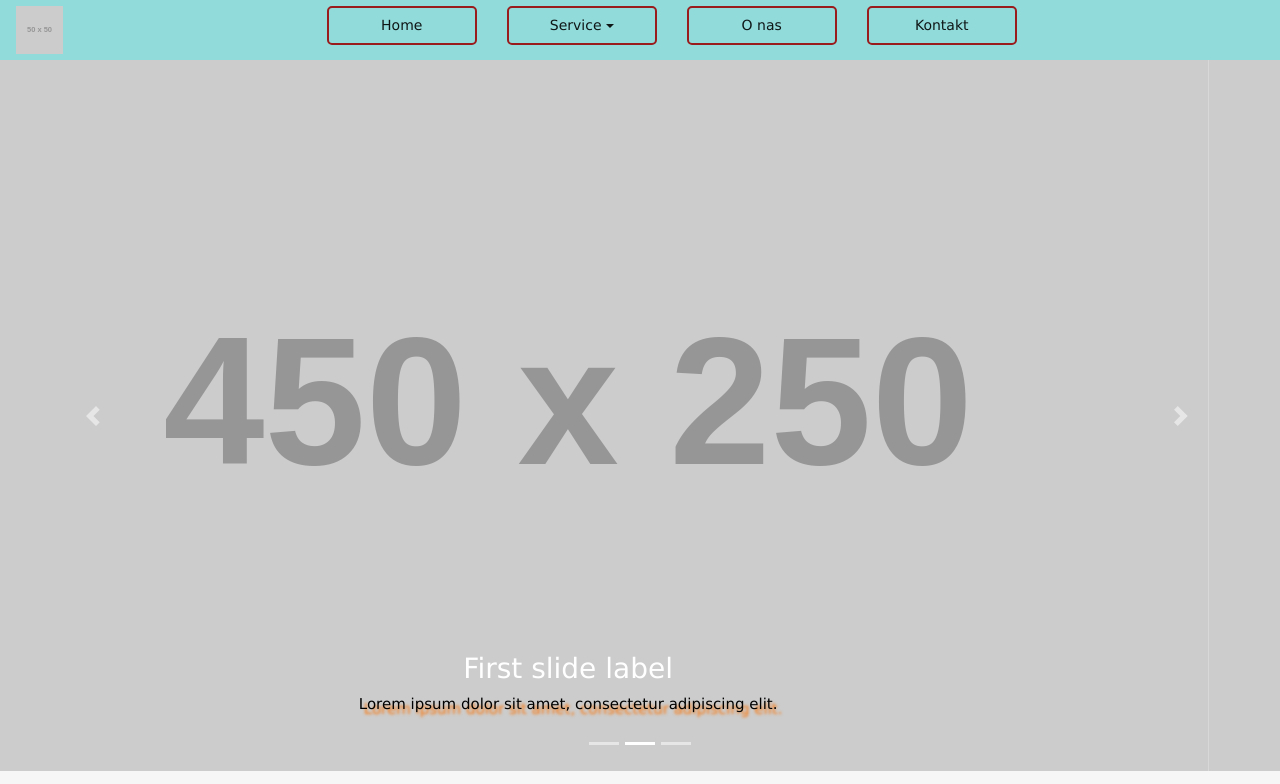
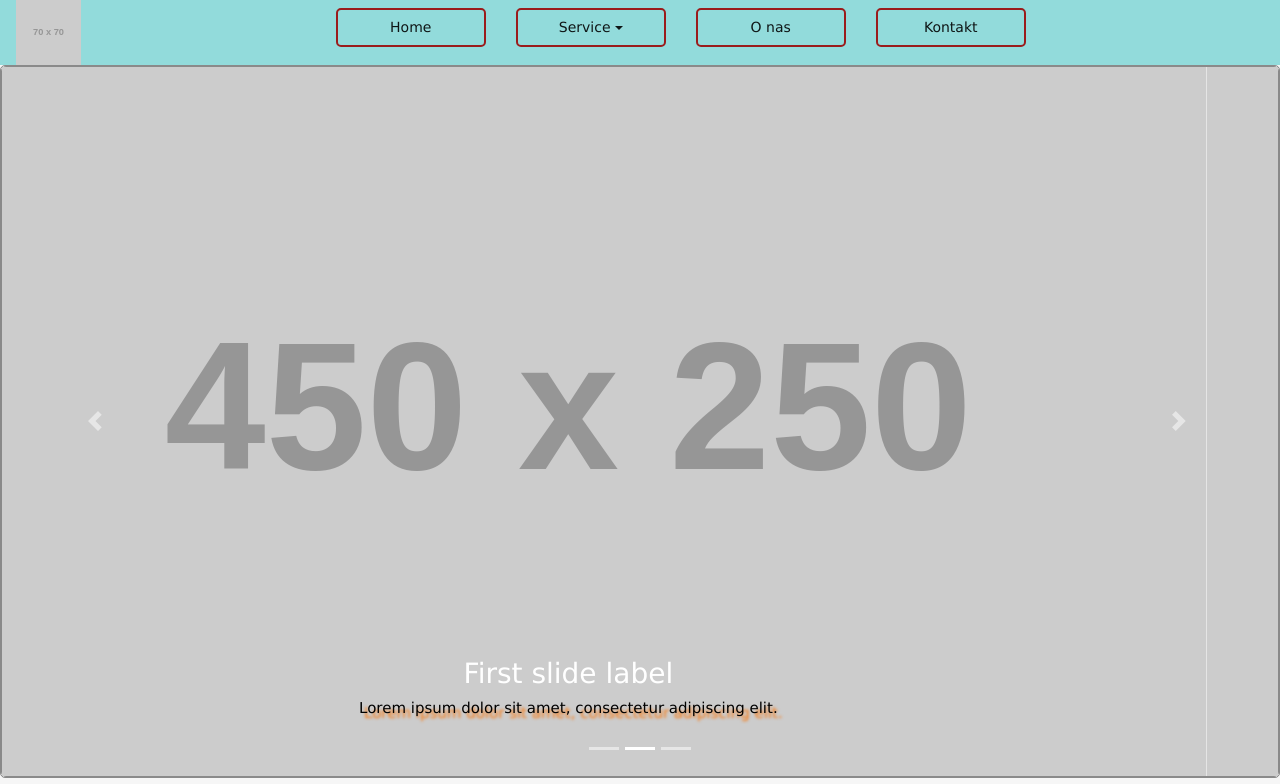
Before and after one commit to MatiPL86/nowy-projekt, a plain HTML site: page index.html in a window 1280 px wide. Shown: the top 784 px of the page. Drawn offline with nearby package versions, Linux system fonts and the light colour scheme; placeholder pictures from the web are drawn by us; a script that the page names is missing.

Commit message:
troche poprawiony navbar

```diff
--- a/index.html
+++ b/index.html
@@ -17,7 +17,7 @@
             <span class="navbar-toggler-icon"></span>
           </button>
           <a class="navbar-brand" href="#">
-            <img src="http://via.placeholder.com/50x50">
+            <img src="http://via.placeholder.com/70x70">
           </a>
           <div class="collapse navbar-collapse" id="navbarNavAltMarkup">
             <div class="navbar-nav">
--- a/mystyles.css
+++ b/mystyles.css
@@ -8,18 +8,22 @@ body {
 
 /*---NAVBAR----*/
 
-.navbar-nav {
+div.myNavbar {
     display: flex;
-    height: auto;
-    padding: 5px;
+    width: 100%;
+    height: 65px;
     margin: 0 auto;
-    color: rgba(248, 233, 233, 0.9);
+}
+
+div.navbar-nav {
+    margin: 0 auto;
 }
 
 .bg-faded {
     background-color: rgba(106, 209, 209, 0.705);
+    width: 100%;
     margin: 0 auto;
-    height: 60px;
+    height: auto;
 }
 
 .collapse {
@@ -69,8 +73,8 @@ a.nav-link {
 
 /* ----KARUZELA---- */
 
-section.carousel {
-    margin: 0 auto;
+.carousel {
+    margin: 3 auto;
     width: 100%;
     border: 1px solid rgba(20, 19, 19, 0.479);
     border-radius: 5px;
@@ -186,6 +190,11 @@ img  {
       flex-direction: column;
   }
 
+  a.navbar-brand img {
+    max-width: 100%;
+    height: auto;
+  }
+
 article.heading {
     display: block;
 }
```
Also changed, not shown: services.html (+1 -1 lines).
